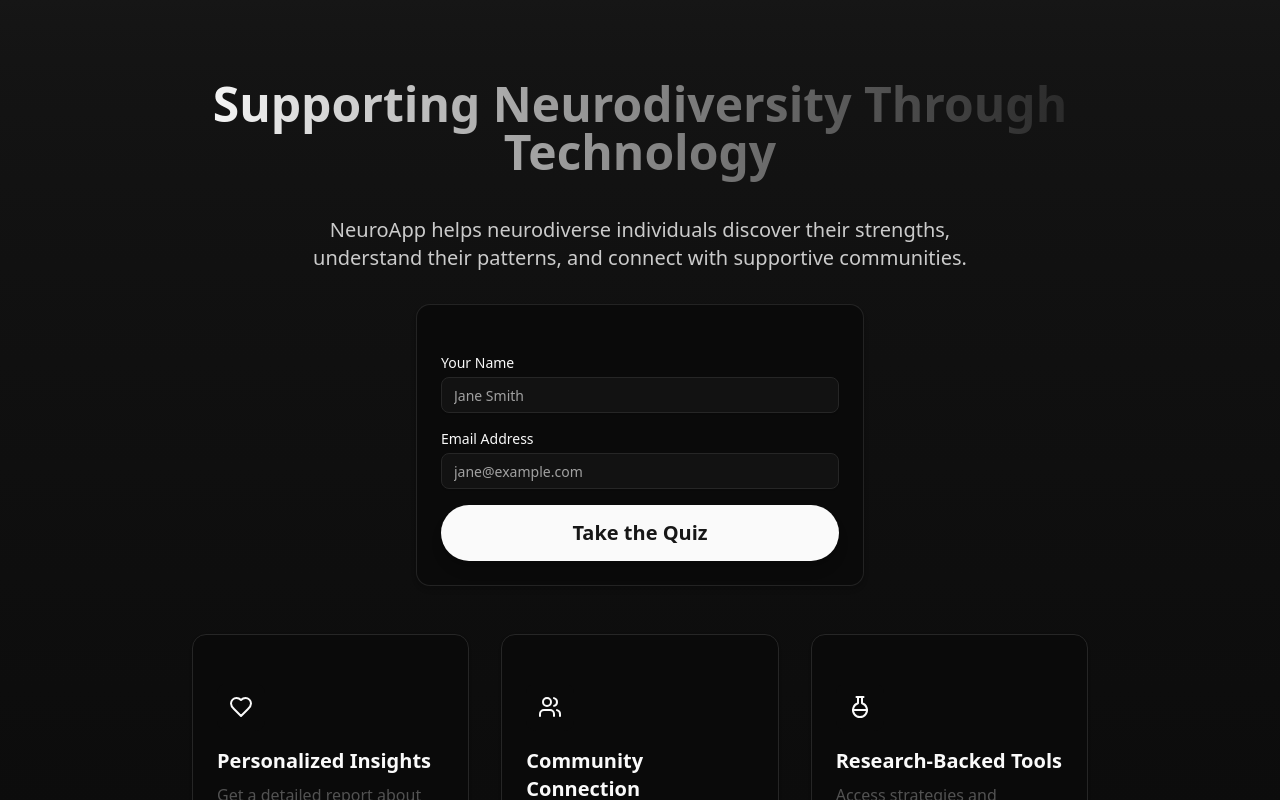
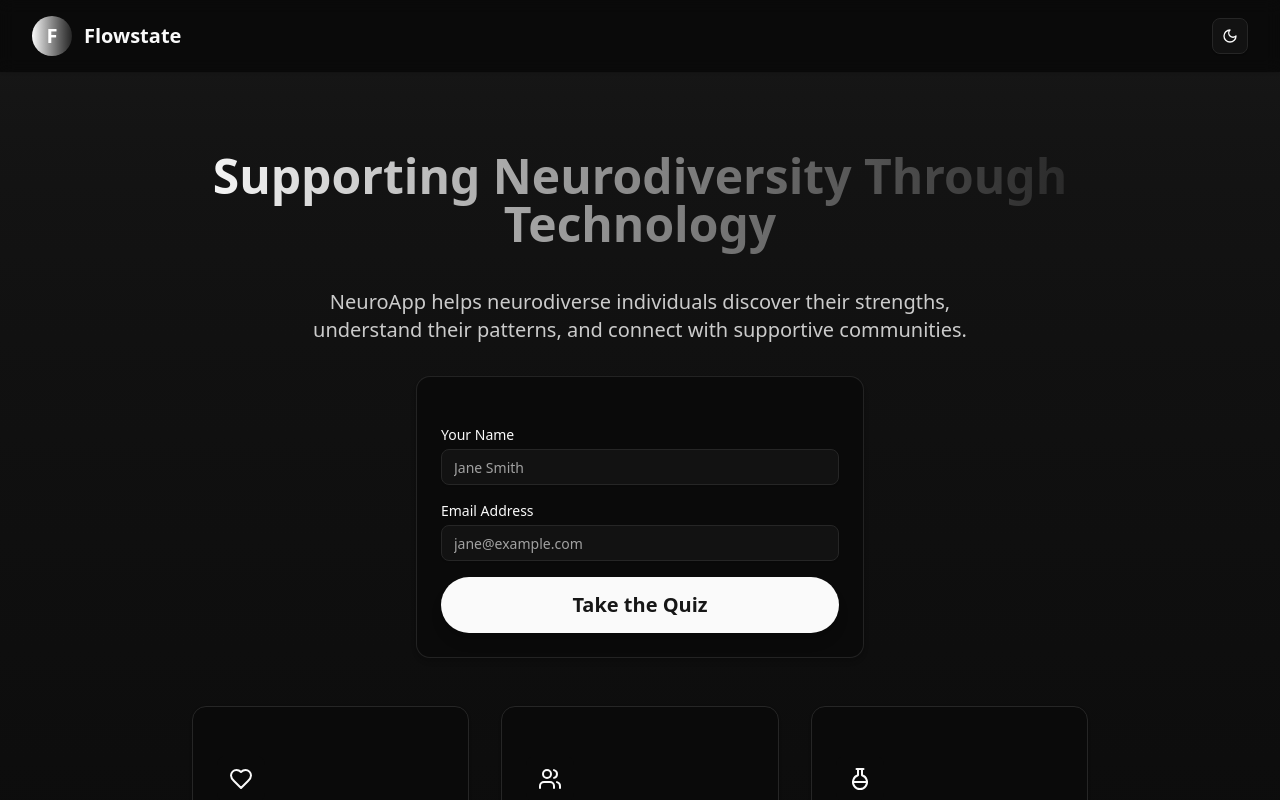
Before and after one commit to FlowStateCalendar/Shift-Website, a Next.js app: page / in a window 1280 px wide. Shown: the top 800 px of the page. Built offline with nearby package versions, Linux system fonts and the light colour scheme.

Commit message:
Added header for webpage

```diff
--- a/app/page.tsx
+++ b/app/page.tsx
@@ -1,5 +1,5 @@
 "use client";
-import { ModeToggle } from "@/components/theme-mode-toggle";
+
 import { Button } from "@/components/ui/button";
 import { Input } from "@/components/ui/input";
 import { useQuizStore } from "@/lib/store";
@@ -9,6 +9,7 @@ import { Label } from "@/components/ui/label";
 import { Card, CardContent } from "@/components/ui/card";
 import { Heart, Users, FlaskRound } from "lucide-react";
 import Footer from "@/components/footer";
+import Header from "@/components/header";
 
 export default function Home() {
     const router = useRouter();
@@ -47,6 +48,7 @@ export default function Home() {
     ];
     return (
         <div className="bg-background min-h-screen flex flex-col justify-between">
+            <Header />
             <section className="py-12 md:py-20 bg-gradient-to-b from-primary/5 to-background">
                 <div className="max-w-4xl mx-auto text-center">
                     <h1 className="text-4xl md:text-5xl font-bold pb-4 mb-6 bg-gradient-to-r from-primary to-accent bg-clip-text text-transparent">
--- /dev/null
+++ b/components/header.tsx
@@ -0,0 +1,21 @@
+import { ModeToggle } from "./theme-mode-toggle";
+
+export default function Header() {
+    return (
+        <header className="bg-card/70 backdrop-blur-sm shadow-sm py-4 sticky top-0 z-10">
+            <div className="container mx-auto px-4 sm:px-6 lg:px-8">
+                <div className="flex justify-between items-center">
+                    <div className="flex items-center">
+                        <div className="h-10 w-10 rounded-full bg-gradient-to-r from-primary to-accent flex items-center justify-center text-white font-bold text-xl">
+                            F
+                        </div>
+                        <span className="ml-3 text-xl font-bold text-foreground">Flowstate</span>
+                    </div>
+                    <div className="hidden md:flex space-x-4">
+                        <ModeToggle />
+                    </div>
+                </div>
+            </div>
+        </header>
+    );
+}
```
